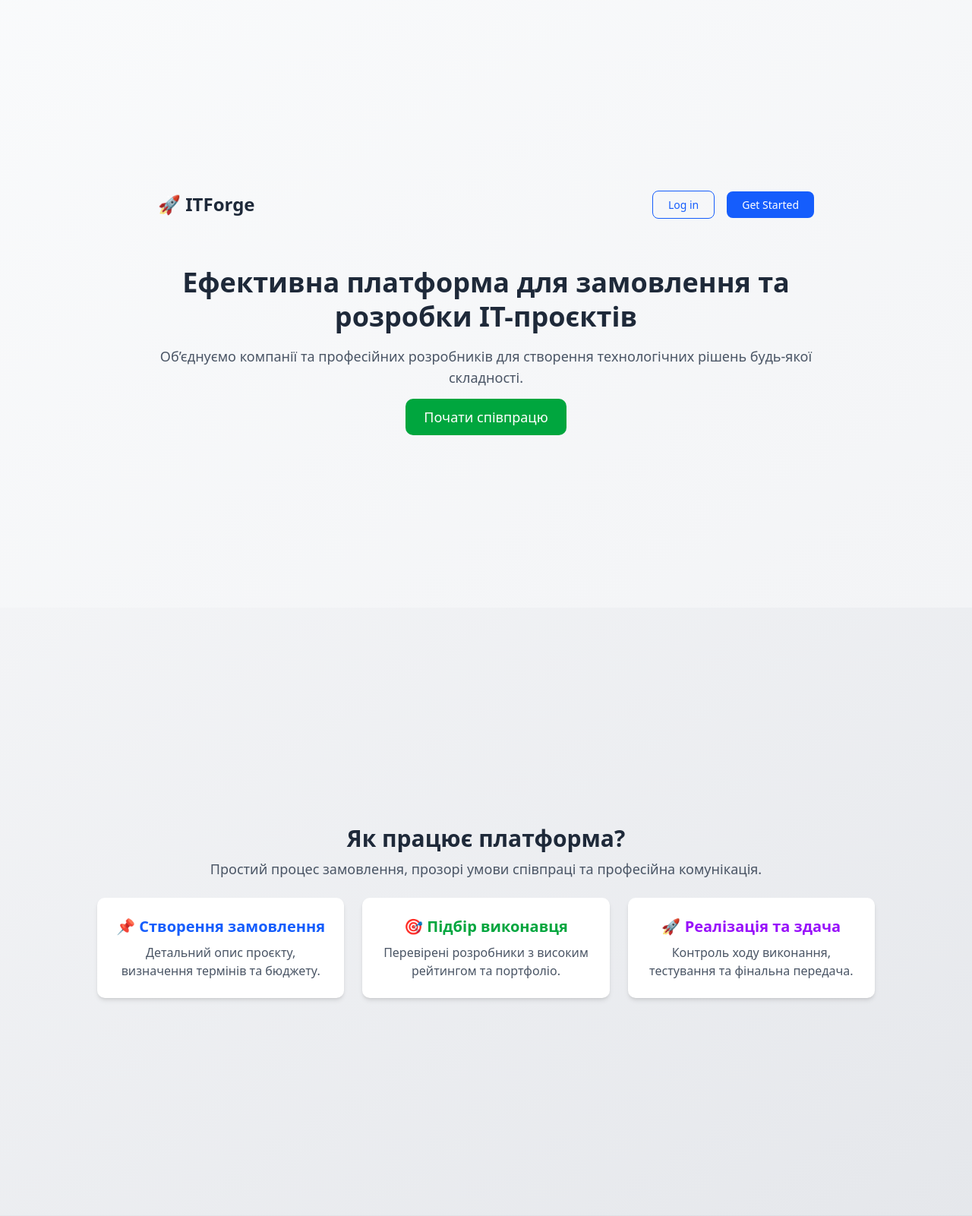
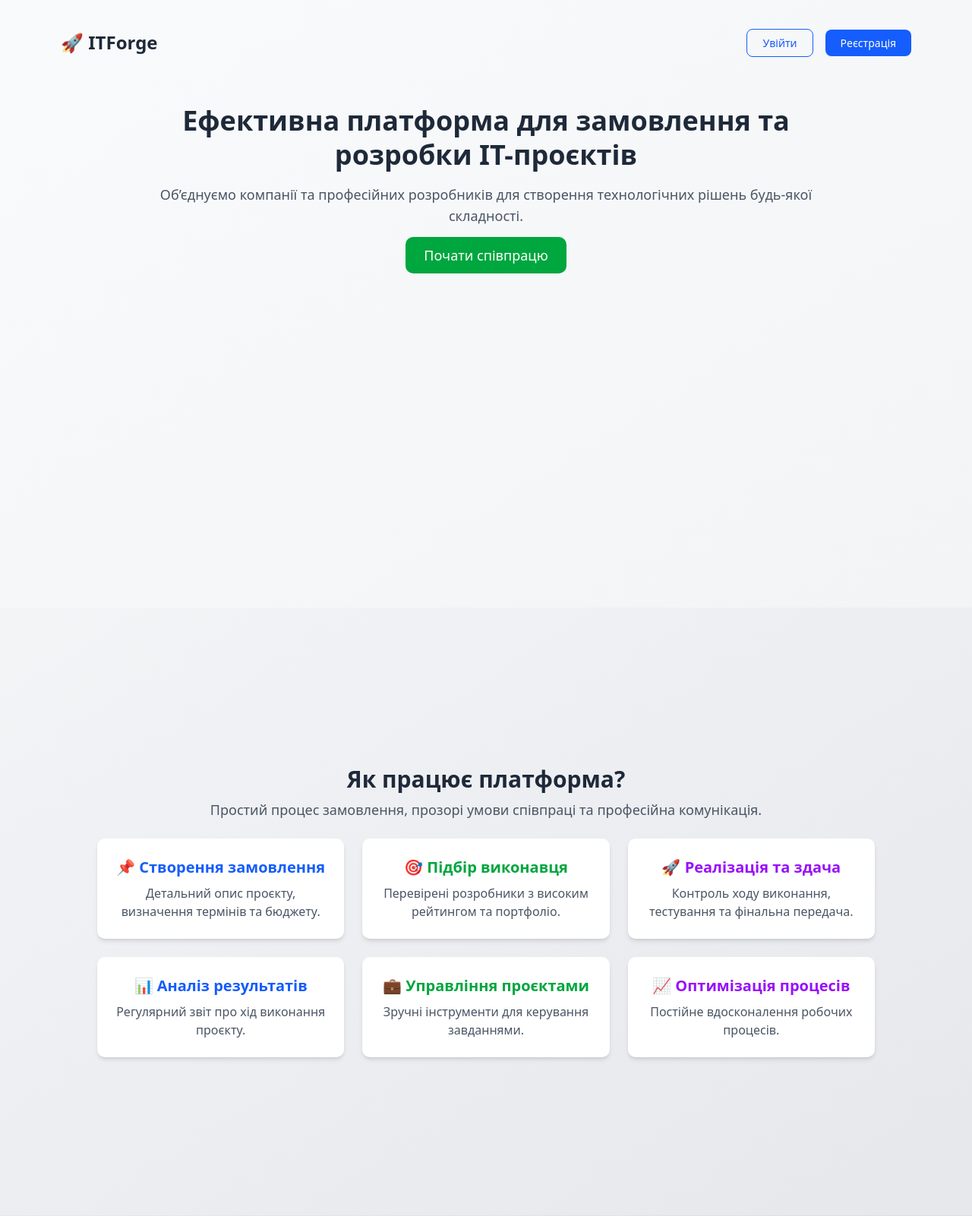
Before and after one commit to NightFury545/ITForge, a Laravel app: page / in a window 1280 px wide. Shown: the top 1601 px of the page at 76% size. Run offline with Laravel 12, Linux system fonts and the light colour scheme; style sheets or scripts are compiled from the project's sources; some libraries are stand-ins or nearby versions; some web fonts are replaced.

Commit message:
Project page added

```diff
--- a/resources/js/pages/welcome.tsx
+++ b/resources/js/pages/welcome.tsx
@@ -29,8 +29,7 @@ export default function Welcome() {
 
             <div className="flex flex-col">
                 {/* Головний блок */}
-                <div className="min-h-screen flex items-center justify-center bg-gradient-to-br from-gray-50 to-gray-100 dark:from-gray-900 dark:to-gray-800 p-6 text-[#1b1b18] dark:text-[#EDEDEC]">
-                    <div className="text-center">
+                <div className="min-h-screen bg-gradient-to-br from-gray-50 to-gray-100 dark:from-gray-900 dark:to-gray-800 p-6 text-[#1b1b18] dark:text-[#EDEDEC]">
                     <header className="w-full max-w-6xl mx-auto flex justify-between items-center p-4">
                         <h2 className="text-2xl font-bold text-gray-800 dark:text-white">🚀 ITForge </h2>
                         <div className="space-x-4">
@@ -41,17 +40,17 @@ export default function Welcome() {
                             ) : (
                                 <>
                                     <Link href={route('login')} className="px-5 py-2 text-sm font-medium text-blue-600 border border-blue-600 rounded-md hover:bg-blue-600 hover:text-white transition">
-                                            Log in
+                                        Увійти
                                     </Link>
                                     <Link href={route('register')} className="px-5 py-2 text-sm font-medium text-white bg-blue-600 rounded-md hover:bg-blue-700 transition">
-                                            Get Started
+                                        Реєстрація
                                     </Link>
                                 </>
                             )}
                         </div>
                     </header>
 
-                        <main className="mt-12 max-w-4xl mx-auto">
+                    <main className="text-center mt-12 max-w-4xl mx-auto">
                         <h1 className="text-4xl font-bold text-gray-800 dark:text-white leading-tight">
                             Ефективна платформа для замовлення та розробки IT-проєктів
                         </h1>
@@ -70,7 +69,6 @@ export default function Welcome() {
                             )}
                         </div>
                     </main>
-                    </div>
                 </div>
 
                 {/* Опис можливостей */}
@@ -92,6 +90,20 @@ export default function Welcome() {
                             <div className="p-6 bg-white dark:bg-gray-800 shadow-md rounded-lg">
                                 <h3 className="text-xl font-bold text-purple-600 dark:text-purple-400">🚀 Реалізація та здача</h3>
                                 <p className="mt-2 text-gray-600 dark:text-gray-300">Контроль ходу виконання, тестування та фінальна передача.</p>
+                            </div>
+                        </div>
+                        <div className="mt-6 grid grid-cols-1 md:grid-cols-3 gap-6">
+                            <div className="p-6 bg-white dark:bg-gray-800 shadow-md rounded-lg">
+                                <h3 className="text-xl font-bold text-blue-600 dark:text-blue-400">📊 Аналіз результатів</h3>
+                                <p className="mt-2 text-gray-600 dark:text-gray-300">Регулярний звіт про хід виконання проєкту.</p>
+                            </div>
+                            <div className="p-6 bg-white dark:bg-gray-800 shadow-md rounded-lg">
+                                <h3 className="text-xl font-bold text-green-600 dark:text-green-400">💼 Управління проєктами</h3>
+                                <p className="mt-2 text-gray-600 dark:text-gray-300">Зручні інструменти для керування завданнями.</p>
+                            </div>
+                            <div className="p-6 bg-white dark:bg-gray-800 shadow-md rounded-lg">
+                                <h3 className="text-xl font-bold text-purple-600 dark:text-purple-400">📈 Оптимізація процесів</h3>
+                                <p className="mt-2 text-gray-600 dark:text-gray-300">Постійне вдосконалення робочих процесів.</p>
                             </div>
                         </div>
                     </section>
@@ -138,6 +150,9 @@ export default function Welcome() {
                             <li className="text-lg text-gray-600 dark:text-gray-300">⚖️ Чесна система рейтингів та відгуків</li>
                             <li className="text-lg text-gray-600 dark:text-gray-300">📜 Юридична підтримка та гарантії</li>
                         </ul>
+                        <p className="mt-6 text-lg text-gray-600 dark:text-gray-300">
+                            Ми прагнемо забезпечити найвищий рівень безпеки для наших користувачів, щоб ви могли зосередитися на своїх проєктах.
+                        </p>
                     </section>
                 </div>
 
```
Lines whose indentation alone changed are shown as unchanged.
